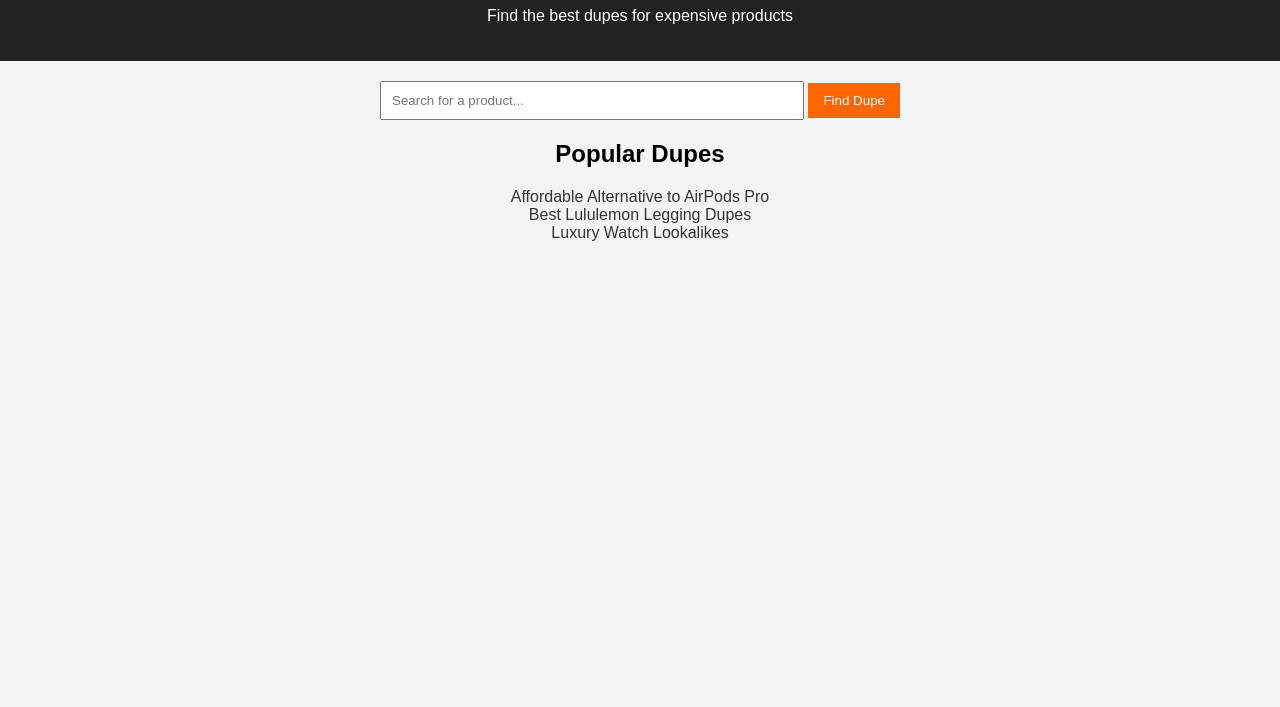
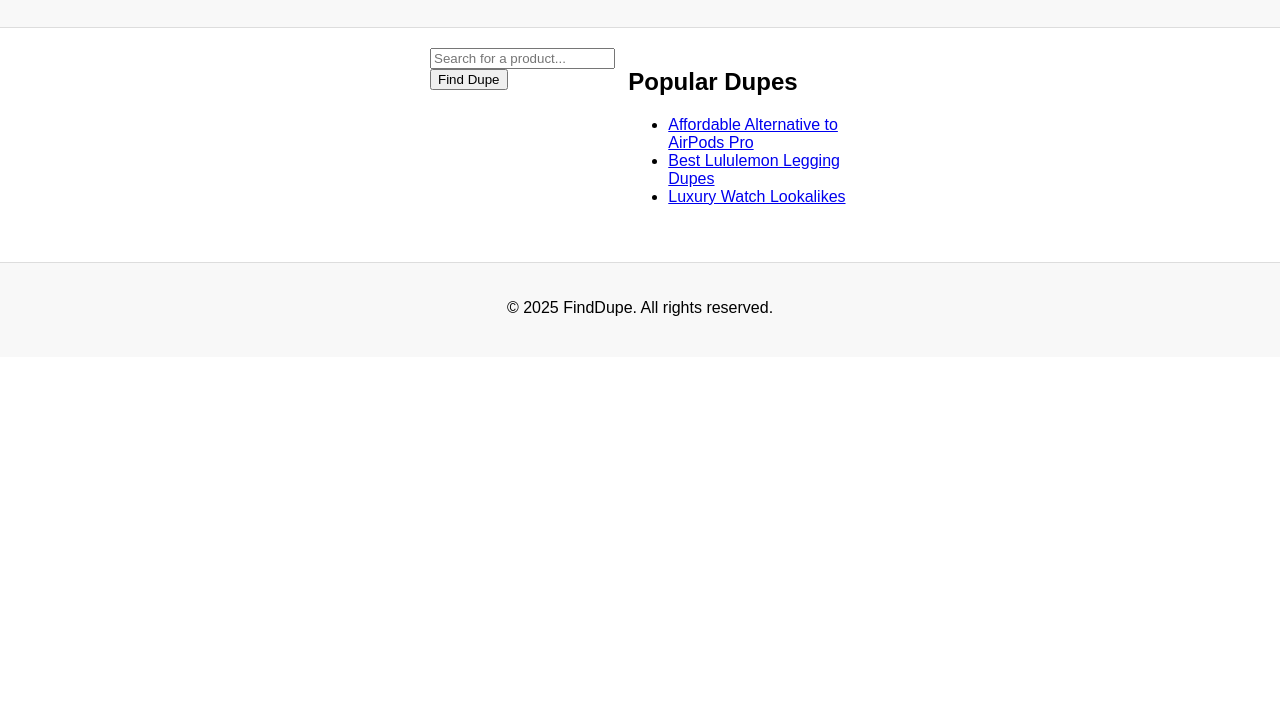
Before and after one commit to amclean75/finddupe, a plain HTML site: page index.html in a window 1280 px wide. Shown: the part 93-800 px from the top of the page. Drawn offline with Linux system fonts and the light colour scheme.

Commit message:
updating with latest google adsense code and placements

```diff
--- a/assets/css/style.css
+++ b/assets/css/style.css
@@ -1,49 +1,73 @@
 body {
     font-family: Arial, sans-serif;
-    text-align: center;
     margin: 0;
     padding: 0;
-    background-color: #f4f4f4;
+    display: flex;
+    flex-direction: column;
+    align-items: center;
 }
 
 header {
-    background: #222;
-    color: white;
-    padding: 20px;
+    width: 100%;
+    text-align: center;
+    padding: 20px 0;
+    background-color: #f8f8f8;
+    border-bottom: 1px solid #ddd;
 }
 
-#search {
-    margin: 20px;
+.leaderboard-ad {
+    margin: 10px auto;
+    text-align: center;
 }
 
-input {
-    padding: 10px;
-    width: 60%;
-    max-width: 400px;
+.container {
+    display: flex;
+    width: 80%;
+    max-width: 1200px;
+    margin: 20px auto;
 }
 
-button {
-    padding: 10px 15px;
-    background: #ff6600;
-    color: white;
-    border: none;
+.left-rail, .right-rail {
+    width: 300px;
+    min-width: 250px;
+}
+
+.left-rail {
+    margin-right: 20px;
+}
+
+.right-rail {
+    margin-left: 20px;
+}
+
+.content {
+    flex-grow: 1;
+    text-align: center;
+}
+
+#search-box {
+    padding: 10px;
+    width: 80%;
+    max-width: 400px;
+    margin-bottom: 10px;
+}
+
+#search-button {
+    padding: 10px 20px;
     cursor: pointer;
 }
 
-button:hover {
-    background: #e65c00;
+.footer-ad {
+    display: block;
+    margin: 20px auto;
+    text-align: center;
 }
 
-#results {
-    margin: 20px;
+footer {
+    width: 100%;
+    text-align: center;
+    padding: 20px 0;
+    background-color: #f8f8f8;
+    border-top: 1px solid #ddd;
+    margin-top: 20px;
 }
-
-ul {
-    list-style: none;
-    padding: 0;
-}
-
-li a {
-    text-decoration: none;
-    color: #333;
-}
--- a/index.html
+++ b/index.html
@@ -5,6 +5,9 @@
     <meta name="viewport" content="width=device-width, initial-scale=1.0">
     <title>FindDupe - Best Dupes for Popular Products</title>
     <link rel="stylesheet" href="assets/css/style.css">
+
+    <script async src="https://pagead2.googlesyndication.com/pagead/js/adsbygoogle.js?client=ca-pub-7726522768115360"
+     crossorigin="anonymous"></script>
 
     <!-- Google tag (gtag.js) -->
     <script async src="https://www.googletagmanager.com/gtag/js?id=G-X76R9HJ8BZ"></script>
@@ -19,10 +22,19 @@
 <body>
     <header>
         <h1>FindDupe</h1>
-        <p>Find the best dupes for expensive products</p>
+        <!-- Leaderboard Ad -->
+        <ins class="adsbygoogle leaderboard-ad" style="display:block" data-ad-client="ca-pub-7726522768115360" data-ad-slot="4487371506" data-ad-format="auto" data-full-width-responsive="true"></ins>
+        <script>(adsbygoogle = window.adsbygoogle || []).push({});</script>
     </header>
 
     <main>
+        <div class="container">
+            <!-- Left Rail Ad -->
+            <aside class="left-rail">
+                <ins class="adsbygoogle left-rail-ad" style="display:block" data-ad-client="ca-pub-7726522768115360" data-ad-slot="8516409564" data-ad-format="auto" data-full-width-responsive="true"></ins>
+                <script>(adsbygoogle = window.adsbygoogle || []).push({});</script>
+            </aside>
+
             <section id="search">
                 <input type="text" id="dupeSearch" placeholder="Search for a product...">
                 <button onclick="searchDupe()">Find Dupe</button>
@@ -37,7 +49,21 @@
                 </ul>
                 <div id="searchResults"></div>
             </section>
+
+            <!-- Right Rail Ad -->
+            <aside class="right-rail">
+                <ins class="adsbygoogle right-rail-ad" style="display:block" data-ad-client="ca-pub-7726522768115360" data-ad-slot="7203327894" data-ad-format="auto" data-full-width-responsive="true"></ins>
+                <script>(adsbygoogle = window.adsbygoogle || []).push({});</script>
+            </aside>
+        </div>
     </main>
+
+    <footer>
+        <p>&copy; 2025 FindDupe. All rights reserved.</p>
+        <!-- Footer Ad -->
+        <ins class="adsbygoogle footer-ad" style="display:block" data-ad-client="ca-pub-7726522768115360" data-ad-slot="7648721467" data-ad-format="auto" data-full-width-responsive="true"></ins>
+        <script>(adsbygoogle = window.adsbygoogle || []).push({});</script>
+    </footer>
 
     <script src="assets/js/script.js"></script>
 </body>
```
Lines whose indentation alone changed are shown as unchanged.
